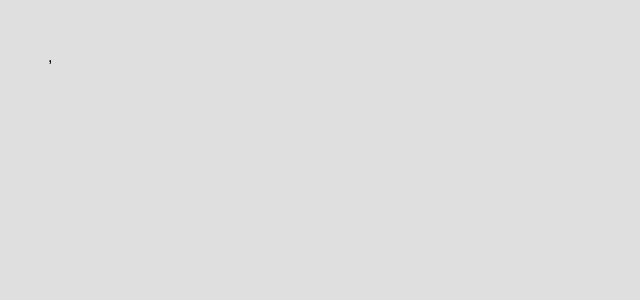
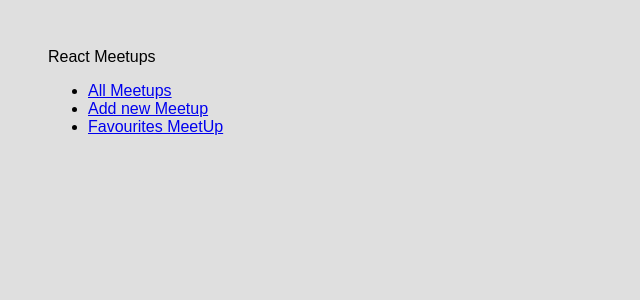
Before and after one commit to KorolevskiTigr2/NextJs-learning, a React (Create React App) app: page /all-meetups in a window 1280 px wide. Before the commit this address had no page. Shown: the top 300 px of the page, without its empty margins (0-640 px from the left). Built offline with nearby package versions, Linux system fonts and the light colour scheme.

Commit message:
build: layout (MainNavigation.js,css)

```diff
--- a/package.json
+++ b/package.json
@@ -8,6 +8,7 @@
     "@testing-library/user-event": "^14.4.3",
     "react": "^18.2.0",
     "react-dom": "^18.2.0",
+    "react-router": "^6.15.0",
     "react-scripts": "^5.0.1",
     "web-vitals": "^3.4.0"
   },
--- a/src/App.js
+++ b/src/App.js
@@ -1,10 +1,11 @@
 import './index.css';
 // import Todo from './Todo';
-import { BrowserRouter, Routes, Route } from "react-router-dom";
+import { Routes, Route} from "react-router-dom";
 
 import AllMeetupsPage from './pages/AllMeetups';
 import FavouritePage from './pages/Favourite';
 import NewMeetup from './pages/NewMeetup';
+import MainNavigation from './components/layout/MainNavigation';
 
 
 function App() {
@@ -18,14 +19,12 @@
 {/* <Routes>
    <Route path="/all-meetups"> <AllMeetupsPage /></Route>
 </Routes> */}
-
-    <Routes>
-      <Route path="/" element={<AllMeetupsPage />}></Route>
-    </Routes>
-
-
-
-
+          <MainNavigation/>
+          <Routes>
+            <Route path="/" element={<AllMeetupsPage />}></Route>
+            <Route path="/favourites" element={<FavouritePage />}></Route>
+            <Route path="/new-meetup" element={<NewMeetup />}></Route>
+          </Routes>
      </div>
   );
 }
--- /dev/null
+++ b/src/components/layout/MainNavigation.js
@@ -0,0 +1,25 @@
+import {Link} from "react-router-dom";
+
+export default function MainNavigation () {
+    return (
+       <header>
+        <div>React Meetups</div>
+        <nav>
+            <ul>
+                <li>
+                    {/* It's Link istead of a(in HTML) */}
+                    <Link to='/'>All Meetups</Link>
+                </li>
+                <li>
+                    {/* It's Link istead of a(in HTML) */}
+                    <Link to='/new-meetup'>Add new Meetup</Link>
+                </li>
+                <li>
+                    {/* It's Link istead of a(in HTML) */}
+                    <Link to='/favourites'>Favourites MeetUp</Link>
+                </li>
+            </ul>
+        </nav>
+       </header>
+    )
+}
--- a/src/index.js
+++ b/src/index.js
@@ -11,6 +11,6 @@
   <React.StrictMode>
     <BrowserRouter>
     <App />
-    </BrowserRouter>,
+    </BrowserRouter>
   </React.StrictMode>
 );
```
Also changed, not shown: src/components/layout/MainNavigation.css (added), 1 other file (tests, documents, lock files or other folders).
